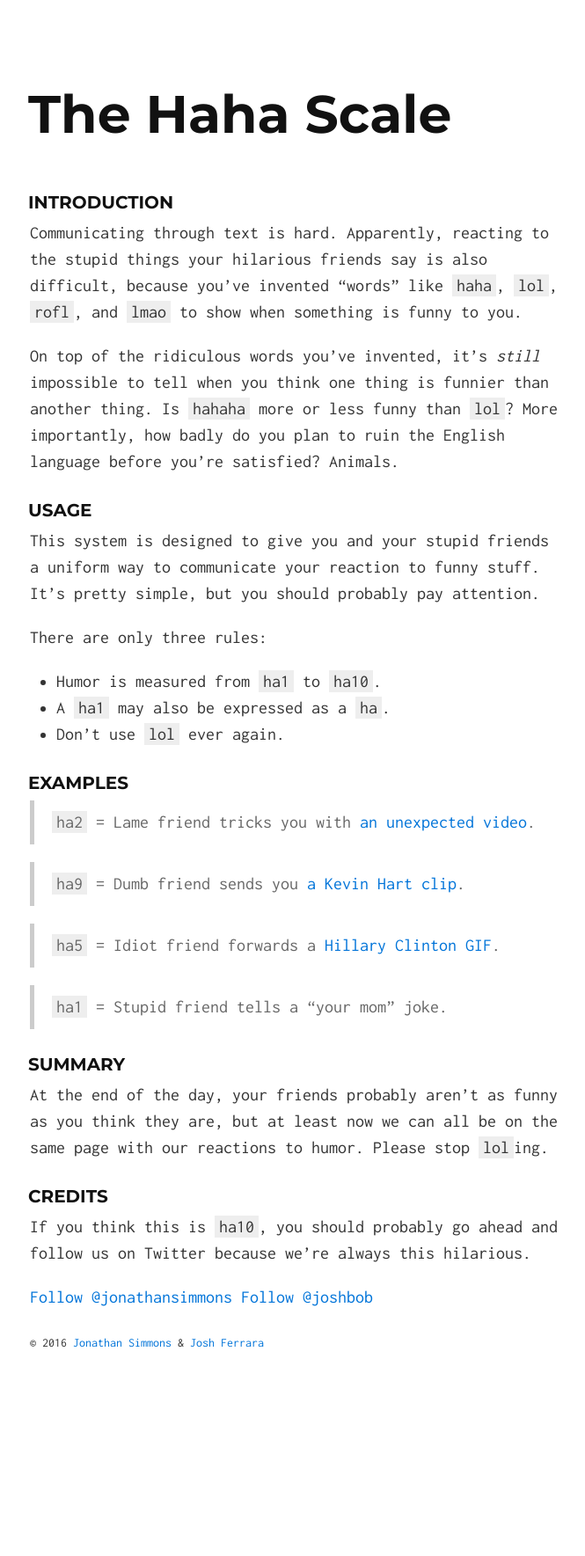
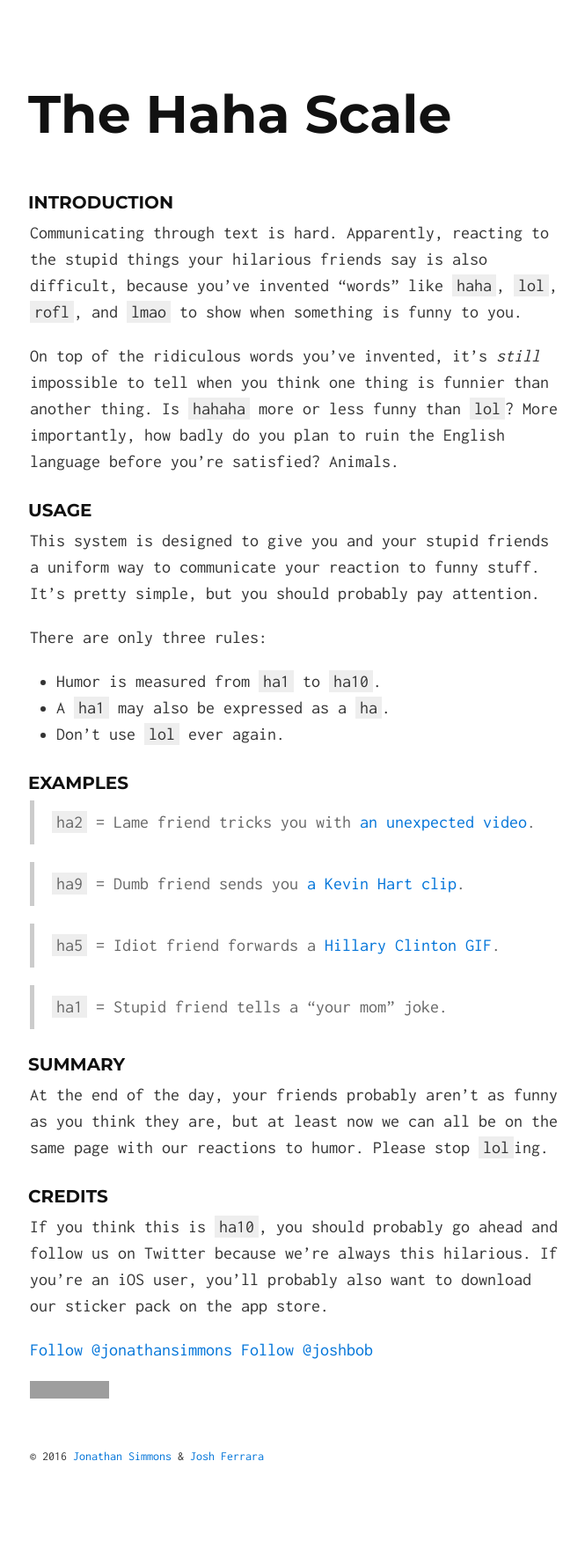
Before and after one commit to joshferrara/hahascale.lol, a Jekyll site: the page built from index.md, in a window 1280 px wide. Shown: the whole page at 88% size, without its empty margins (306-971 px from the left). Built offline with Jekyll 4.4.1, drawn with Linux system fonts in a browser that asks for light colours; a script that is not in the unit is left out; comment, search, counter and statistics services are not loaded; before the commit the page ends 1640 px from its top, so only the background shows below that; grey boxes are pictures that could not be loaded.

Commit message:
Add app store banner and download button

```diff
--- a/_includes/head.html
+++ b/_includes/head.html
@@ -0,0 +1 @@
+<meta name="apple-itunes-app" content="app-id=1158631658">
--- a/index.md
+++ b/index.md
@@ -30,9 +30,11 @@ There are only three rules:
 At the end of the day, your friends probably aren't as funny as you think they are, but at least now we can all be on the same page with our reactions to humor. Please stop `lol`ing.
 
 ### Credits
-If you think this is `ha10`, you should probably go ahead and follow us on Twitter because we're always this hilarious.
+If you think this is `ha10`, you should probably go ahead and follow us on Twitter because we're always this hilarious. If you're an iOS user, you'll probably also want to download our sticker pack on the app store.
 
 <a class="twitter-follow-button" data-size="large" data-show-count="false" href="https://twitter.com/jonathansimmons">Follow @jonathansimmons</a>
 <a class="twitter-follow-button" data-size="large" data-show-count="false" href="https://twitter.com/joshbob">Follow @joshbob</a>
 
+<a href="https://itunes.apple.com/us/app/the-haha-scale-sticker-pack/id1158631658?mt=8" style="display:inline-block;overflow:hidden;background:url(https://linkmaker.itunes.apple.com/images/badges/en-us/badge_appstore-lrg.svg) no-repeat;width:165px;height:40px;"></a>
+
 <span class="copyright">&copy; 2016 [Jonathan Simmons](http://jonathandsimmons.com/) & [Josh Ferrara](http://josh-bob.com)</span>
```
